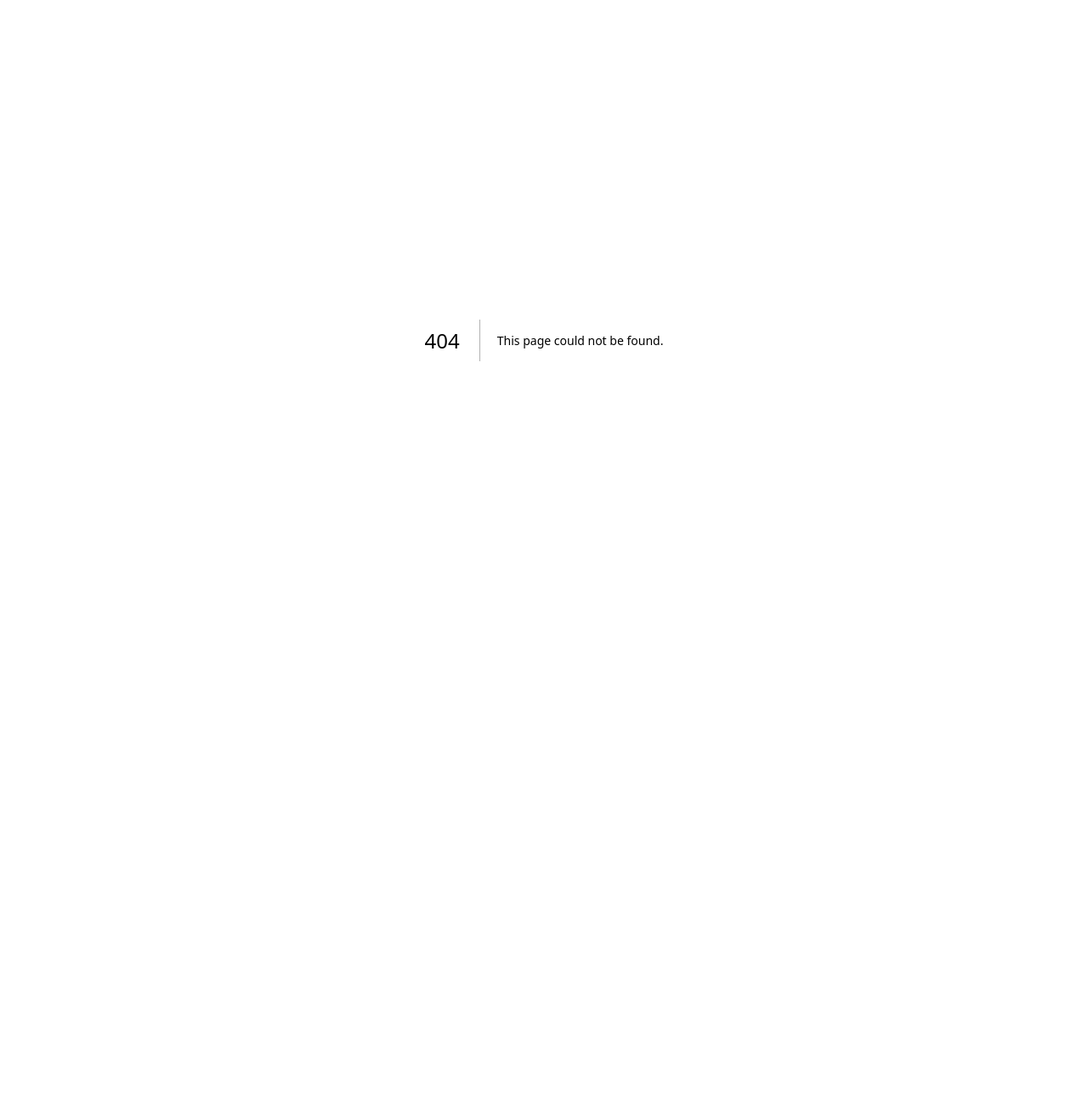
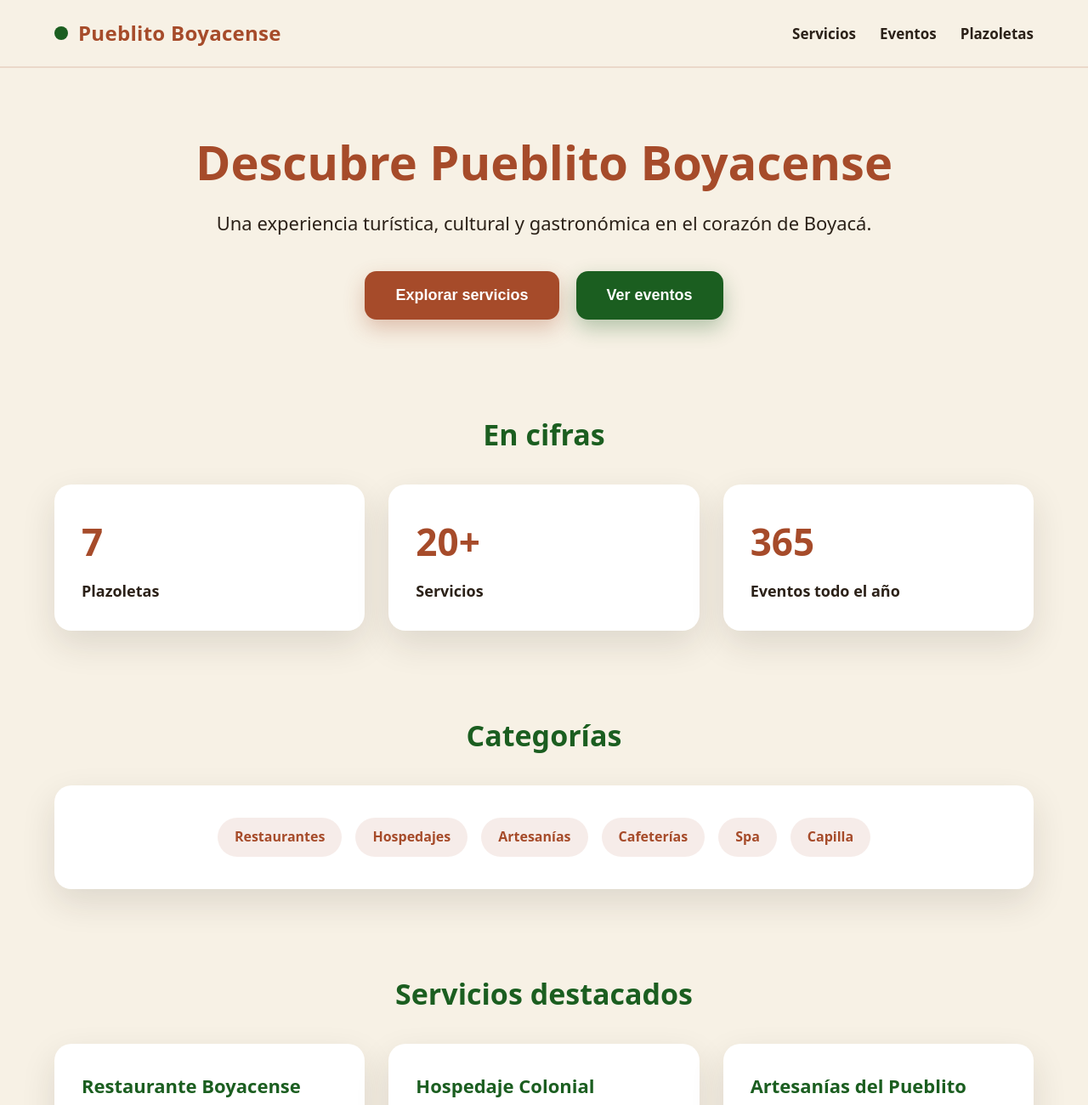
Before and after one commit to andreslpintoc29-hue/pueblito-boyacense, a Next.js app in the folder apps/admin/: page /client-demo-v2 in a window 1280 px wide. Before the commit this address had no page. Shown: the top 1300 px of the page at 85% size. Before the commit the page ends 800 px from the top, so only its background shows below. Built offline with nearby package versions, Linux system fonts and the light colour scheme.

Commit message:
feat(admin): add premium visual client demo landing (client-demo-v2)

```diff
--- /dev/null
+++ b/apps/admin/src/app/client-demo-v2/page.js
@@ -0,0 +1,397 @@
+"use client";
+
+import React from "react";
+
+const colors = {
+  bg: "#F7F1E5",
+  terracota: "#A64B2A",
+  verde: "#1B5E20",
+  texto: "#2B2118",
+  white: "#FFFFFF",
+};
+
+const styles = {
+  page: {
+    backgroundColor: colors.bg,
+    color: colors.texto,
+    minHeight: "100vh",
+    width: "100%",
+    fontFamily:
+      "system-ui, -apple-system, 'Segoe UI', Roboto, Helvetica, Arial, sans-serif",
+    margin: 0,
+    padding: 0,
+  },
+  container: {
+    maxWidth: "1200px",
+    margin: "0 auto",
+    padding: "0 24px",
+    width: "100%",
+    boxSizing: "border-box",
+  },
+  header: {
+    width: "100%",
+    backgroundColor: colors.bg,
+    borderBottom: "2px solid rgba(166, 75, 42, 0.15)",
+    position: "sticky",
+    top: 0,
+    zIndex: 10,
+  },
+  headerInner: {
+    display: "flex",
+    alignItems: "center",
+    justifyContent: "space-between",
+    flexWrap: "wrap",
+    gap: "16px",
+    padding: "20px 24px",
+    maxWidth: "1200px",
+    margin: "0 auto",
+    boxSizing: "border-box",
+  },
+  brand: {
+    display: "flex",
+    alignItems: "center",
+    gap: "12px",
+    fontSize: "24px",
+    fontWeight: 800,
+    color: colors.terracota,
+    letterSpacing: "0.3px",
+  },
+  brandDot: {
+    width: "16px",
+    height: "16px",
+    borderRadius: "50%",
+    backgroundColor: colors.verde,
+    display: "inline-block",
+  },
+  nav: {
+    display: "flex",
+    alignItems: "center",
+    gap: "28px",
+    flexWrap: "wrap",
+  },
+  navLink: {
+    fontSize: "17px",
+    fontWeight: 600,
+    color: colors.texto,
+    textDecoration: "none",
+    cursor: "pointer",
+  },
+  hero: {
+    padding: "80px 0 60px",
+    textAlign: "center",
+  },
+  heroTitle: {
+    fontSize: "56px",
+    lineHeight: 1.1,
+    fontWeight: 900,
+    margin: "0 0 24px",
+    color: colors.terracota,
+  },
+  heroSubtitle: {
+    fontSize: "22px",
+    lineHeight: 1.5,
+    maxWidth: "780px",
+    margin: "0 auto 40px",
+    color: colors.texto,
+  },
+  heroButtons: {
+    display: "flex",
+    gap: "20px",
+    justifyContent: "center",
+    flexWrap: "wrap",
+  },
+  btnPrimary: {
+    backgroundColor: colors.terracota,
+    color: colors.white,
+    border: "none",
+    borderRadius: "14px",
+    padding: "18px 36px",
+    fontSize: "18px",
+    fontWeight: 700,
+    cursor: "pointer",
+    boxShadow: "0 10px 24px rgba(166, 75, 42, 0.3)",
+  },
+  btnSecondary: {
+    backgroundColor: colors.verde,
+    color: colors.white,
+    border: "none",
+    borderRadius: "14px",
+    padding: "18px 36px",
+    fontSize: "18px",
+    fontWeight: 700,
+    cursor: "pointer",
+    boxShadow: "0 10px 24px rgba(27, 94, 32, 0.3)",
+  },
+  section: {
+    padding: "48px 0",
+  },
+  sectionTitle: {
+    fontSize: "34px",
+    fontWeight: 800,
+    margin: "0 0 32px",
+    color: colors.verde,
+    textAlign: "center",
+  },
+  card: {
+    backgroundColor: colors.white,
+    borderRadius: "20px",
+    padding: "32px",
+    boxShadow: "0 16px 40px rgba(43, 33, 24, 0.12)",
+    boxSizing: "border-box",
+  },
+  grid: {
+    display: "grid",
+    gridTemplateColumns: "repeat(auto-fit, minmax(280px, 1fr))",
+    gap: "28px",
+  },
+  metricsGrid: {
+    display: "grid",
+    gridTemplateColumns: "repeat(auto-fit, minmax(260px, 1fr))",
+    gap: "28px",
+  },
+  metricNumber: {
+    fontSize: "44px",
+    fontWeight: 900,
+    color: colors.terracota,
+    margin: "0 0 8px",
+  },
+  metricLabel: {
+    fontSize: "18px",
+    fontWeight: 600,
+    color: colors.texto,
+    margin: 0,
+  },
+  cardTitle: {
+    fontSize: "22px",
+    fontWeight: 800,
+    margin: "0 0 10px",
+    color: colors.verde,
+  },
+  cardText: {
+    fontSize: "16px",
+    lineHeight: 1.5,
+    margin: 0,
+    color: colors.texto,
+  },
+  pill: {
+    display: "inline-block",
+    backgroundColor: "rgba(166, 75, 42, 0.1)",
+    color: colors.terracota,
+    borderRadius: "999px",
+    padding: "10px 20px",
+    fontSize: "16px",
+    fontWeight: 700,
+    margin: "6px",
+  },
+  pillWrap: {
+    display: "flex",
+    flexWrap: "wrap",
+    justifyContent: "center",
+    gap: "4px",
+  },
+  cta: {
+    backgroundColor: colors.terracota,
+    color: colors.white,
+    borderRadius: "24px",
+    padding: "56px 40px",
+    textAlign: "center",
+    boxShadow: "0 20px 50px rgba(166, 75, 42, 0.35)",
+    margin: "32px 0",
+    boxSizing: "border-box",
+  },
+  ctaText: {
+    fontSize: "30px",
+    fontWeight: 800,
+    lineHeight: 1.3,
+    margin: 0,
+    maxWidth: "820px",
+    marginLeft: "auto",
+    marginRight: "auto",
+  },
+  footer: {
+    padding: "40px 0 60px",
+    textAlign: "center",
+    fontSize: "15px",
+    color: "rgba(43, 33, 24, 0.7)",
+  },
+};
+
+const categorias = [
+  "Restaurantes",
+  "Hospedajes",
+  "Artesanías",
+  "Cafeterías",
+  "Spa",
+  "Capilla",
+];
+
+const servicios = [
+  {
+    title: "Restaurante Boyacense",
+    text: "Cocina tradicional de la región con sabores auténticos del altiplano.",
+  },
+  {
+    title: "Hospedaje Colonial",
+    text: "Habitaciones acogedoras con arquitectura colonial y atención cálida.",
+  },
+  {
+    title: "Artesanías del Pueblito",
+    text: "Piezas hechas a mano que reflejan la cultura y tradición boyacense.",
+  },
+  {
+    title: "Café Colonial",
+    text: "El mejor café de origen acompañado de repostería artesanal.",
+  },
+];
+
+const eventos = [
+  {
+    title: "Bazarte",
+    text: "Feria de arte y artesanía que reúne a creadores de toda la región.",
+  },
+  {
+    title: "Pueblito Brilla",
+    text: "Espectáculo de luces e iluminación que transforma el pueblito.",
+  },
+  {
+    title: "Semana Santa Cultural",
+    text: "Tradición, fe y cultura en una celebración inolvidable.",
+  },
+];
+
+const plazoletas = [
+  "Villa de Leyva",
+  "Tibasosa",
+  "Tenza",
+  "Sáchica",
+  "El Cocuy",
+  "Monguí",
+  "Ráquira",
+];
+
+export default function ClientDemoV2Page() {
+  return (
+    <div style={styles.page}>
+      <header style={styles.header}>
+        <div style={styles.headerInner}>
+          <div style={styles.brand}>
+            <span style={styles.brandDot} />
+            Pueblito Boyacense
+          </div>
+          <nav style={styles.nav}>
+            <span style={styles.navLink}>Servicios</span>
+            <span style={styles.navLink}>Eventos</span>
+            <span style={styles.navLink}>Plazoletas</span>
+          </nav>
+        </div>
+      </header>
+
+      <main>
+        <section style={styles.container}>
+          <div style={styles.hero}>
+            <h1 style={styles.heroTitle}>Descubre Pueblito Boyacense</h1>
+            <p style={styles.heroSubtitle}>
+              Una experiencia turística, cultural y gastronómica en el corazón
+              de Boyacá.
+            </p>
+            <div style={styles.heroButtons}>
+              <button style={styles.btnPrimary}>Explorar servicios</button>
+              <button style={styles.btnSecondary}>Ver eventos</button>
+            </div>
+          </div>
+        </section>
+
+        <section style={styles.container}>
+          <div style={styles.section}>
+            <h2 style={styles.sectionTitle}>En cifras</h2>
+            <div style={styles.metricsGrid}>
+              <div style={styles.card}>
+                <p style={styles.metricNumber}>7</p>
+                <p style={styles.metricLabel}>Plazoletas</p>
+              </div>
+              <div style={styles.card}>
+                <p style={styles.metricNumber}>20+</p>
+                <p style={styles.metricLabel}>Servicios</p>
+              </div>
+              <div style={styles.card}>
+                <p style={styles.metricNumber}>365</p>
+                <p style={styles.metricLabel}>Eventos todo el año</p>
+              </div>
+            </div>
+          </div>
+        </section>
+
+        <section style={styles.container}>
+          <div style={styles.section}>
+            <h2 style={styles.sectionTitle}>Categorías</h2>
+            <div style={styles.card}>
+              <div style={styles.pillWrap}>
+                {categorias.map((cat) => (
+                  <span key={cat} style={styles.pill}>
+                    {cat}
+                  </span>
+                ))}
+              </div>
+            </div>
+          </div>
+        </section>
+
+        <section style={styles.container}>
+          <div style={styles.section}>
+            <h2 style={styles.sectionTitle}>Servicios destacados</h2>
+            <div style={styles.grid}>
+              {servicios.map((s) => (
+                <div key={s.title} style={styles.card}>
+                  <h3 style={styles.cardTitle}>{s.title}</h3>
+                  <p style={styles.cardText}>{s.text}</p>
+                </div>
+              ))}
+            </div>
+          </div>
+        </section>
+
+        <section style={styles.container}>
+          <div style={styles.section}>
+            <h2 style={styles.sectionTitle}>Eventos</h2>
+            <div style={styles.grid}>
+              {eventos.map((e) => (
+                <div key={e.title} style={styles.card}>
+                  <h3 style={styles.cardTitle}>{e.title}</h3>
+                  <p style={styles.cardText}>{e.text}</p>
+                </div>
+              ))}
+            </div>
+          </div>
+        </section>
+
+        <section style={styles.container}>
+          <div style={styles.section}>
+            <h2 style={styles.sectionTitle}>Plazoletas</h2>
+            <div style={styles.card}>
+              <div style={styles.pillWrap}>
+                {plazoletas.map((p) => (
+                  <span key={p} style={styles.pill}>
+                    {p}
+                  </span>
+                ))}
+              </div>
+            </div>
+          </div>
+        </section>
+
+        <section style={styles.container}>
+          <div style={styles.cta}>
+            <p style={styles.ctaText}>
+              Una app administrada para mantener vivo el turismo del Pueblito
+              Boyacense.
+            </p>
+          </div>
+        </section>
+
+        <footer style={styles.footer}>
+          Pueblito Boyacense — Demo visual premium
+        </footer>
+      </main>
+    </div>
+  );
+}
```
